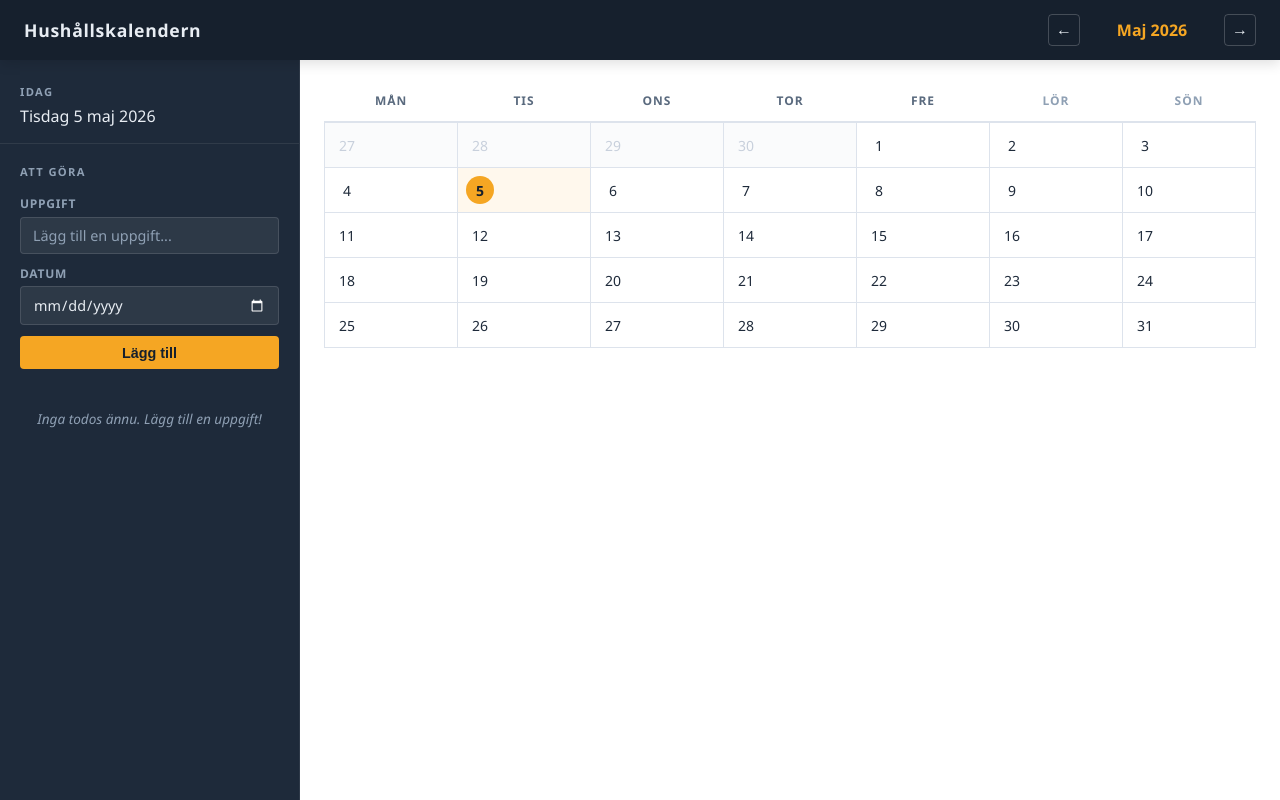
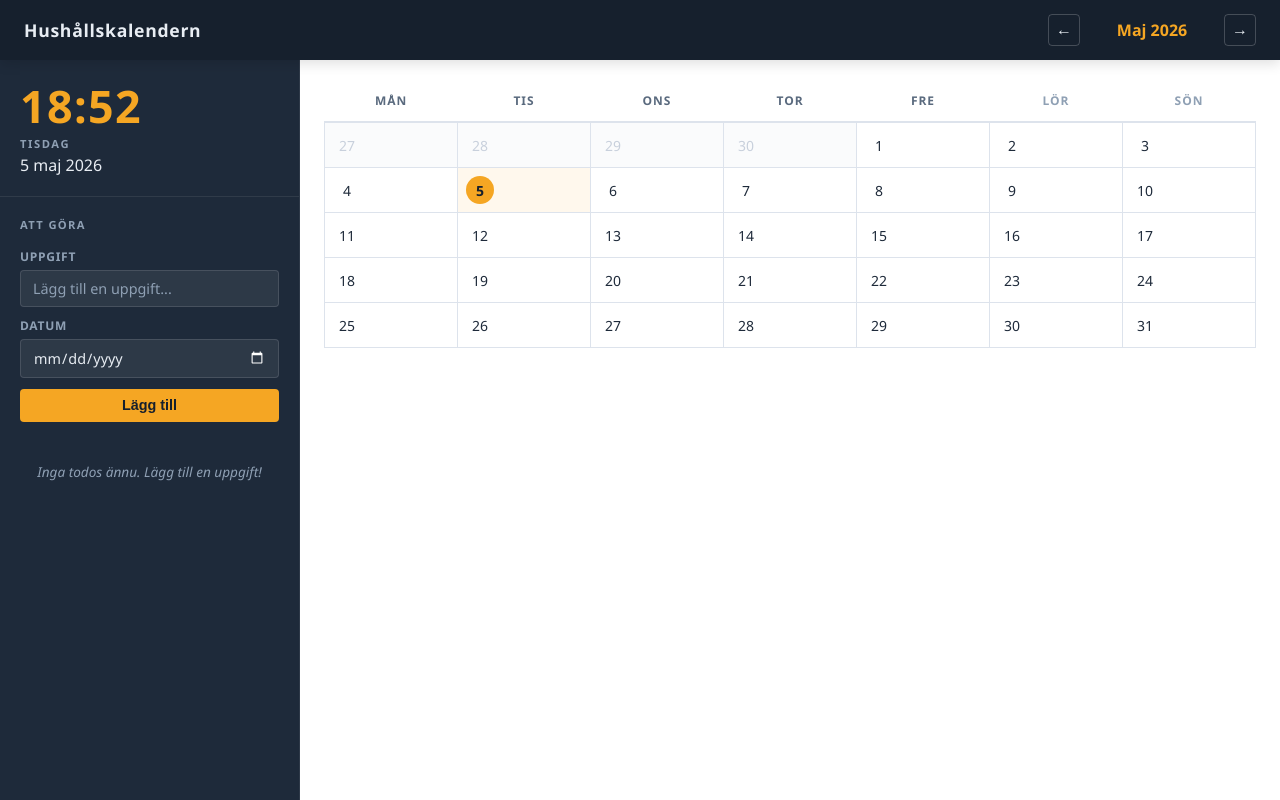
Before and after one commit to Evwi0318/Calendar-JS, a plain HTML site: page index.html in a window 1280 px wide. Drawn offline with Linux system fonts and the light colour scheme.

Commit message:
feat: add welcome segment with live clock, weekday and date

```diff
--- a/css/style.css
+++ b/css/style.css
@@ -150,17 +150,29 @@ body {
 .sidebar::-webkit-scrollbar-thumb:hover { background: rgba(255,255,255,.3); }
 
 .today-info {
-    padding: 1.5rem 1.25rem 1rem;
+    padding: 1.5rem 1.25rem 1.25rem;
     border-bottom: 1px solid rgba(255,255,255,.08);
+    display: flex;
+    flex-direction: column;
+    gap: .2rem;
 }
 
-.today-heading {
+.today-time {
+    font-size: 2.8rem;
+    font-weight: 700;
+    color: var(--color-accent);
+    letter-spacing: .03em;
+    line-height: 1;
+    margin-bottom: .25rem;
+}
+
+.today-weekday {
+    display: block;
     font-size: .7rem;
     font-weight: 700;
-    letter-spacing: .12em;
+    letter-spacing: .14em;
     text-transform: uppercase;
     color: var(--color-text-muted);
-    margin-bottom: .4rem;
 }
 
 .today-date {
--- a/index.html
+++ b/index.html
@@ -24,8 +24,9 @@
         <aside class="sidebar" aria-label="Todos">
 
             <section class="today-info">
-                <h2 class="today-heading">Idag</h2>
-                <time class="today-date" id="today-date" datetime="2026-05-05">Tisdag 5 maj 2026</time>
+                <p class="today-time" id="today-time" aria-label="Aktuell tid">--:--</p>
+                <time class="today-weekday" id="today-weekday" datetime="2026-05-05">Tisdag</time>
+                <time class="today-date" id="today-date" datetime="2026-05-05">5 maj 2026</time>
             </section>
 
             <section class="todo-section">
--- a/js/today.js
+++ b/js/today.js
@@ -1,17 +1,23 @@
-/**
- * Renders today's date in the sidebar.
- */
 export function renderTodayDate() {
-    const el = document.getElementById('today-date');
-    if (!el) return;
+    const now = new Date();
 
+    // Visa veckodag, t.ex. "Tisdag"
+    const weekday = now.toLocaleDateString('sv-SE', { weekday: 'long' });
+    document.getElementById('today-weekday').textContent =
+        weekday.charAt(0).toUpperCase() + weekday.slice(1);
+
+    // Visa datum, t.ex. "5 maj 2026"
+    document.getElementById('today-date').textContent =
+        now.toLocaleDateString('sv-SE', { day: 'numeric', month: 'long', year: 'numeric' });
+
+    // Starta klockan och uppdatera den varje sekund
+    updateClock();
+    setInterval(updateClock, 1000);
+}
+
+function updateClock() {
     const now = new Date();
-    const options = { weekday: 'long', day: 'numeric', month: 'long', year: 'numeric' };
-    const formatted = now.toLocaleDateString('sv-SE', options);
-
-    // Capitalise first letter
-    el.textContent = formatted.charAt(0).toUpperCase() + formatted.slice(1);
-
-    const iso = now.toISOString().split('T')[0];
-    el.setAttribute('datetime', iso);
+    const hh = String(now.getHours()).padStart(2, '0');
+    const mm = String(now.getMinutes()).padStart(2, '0');
+    document.getElementById('today-time').textContent = hh + ':' + mm;
 }
```
